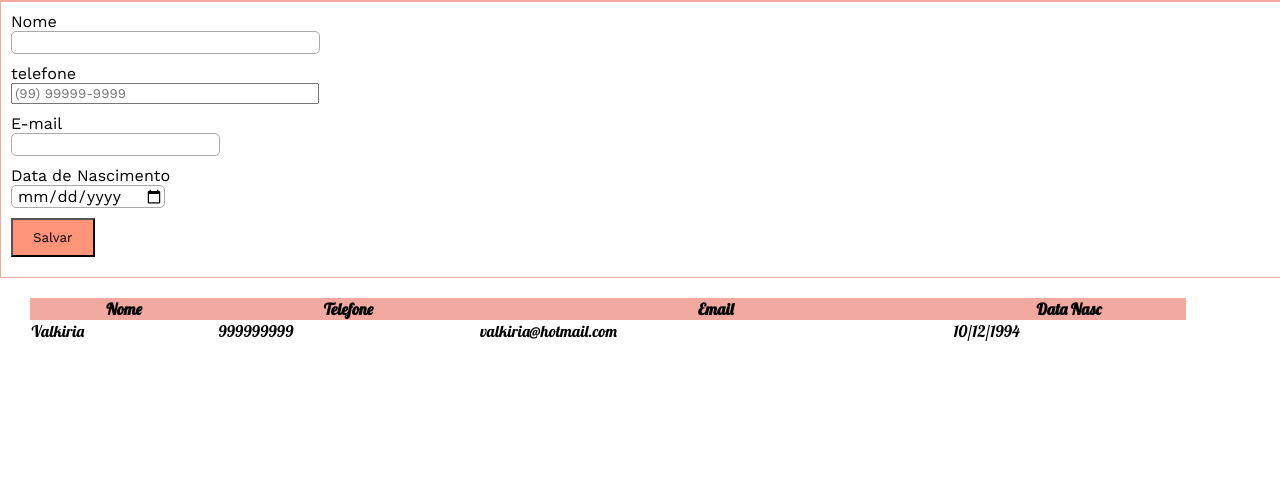
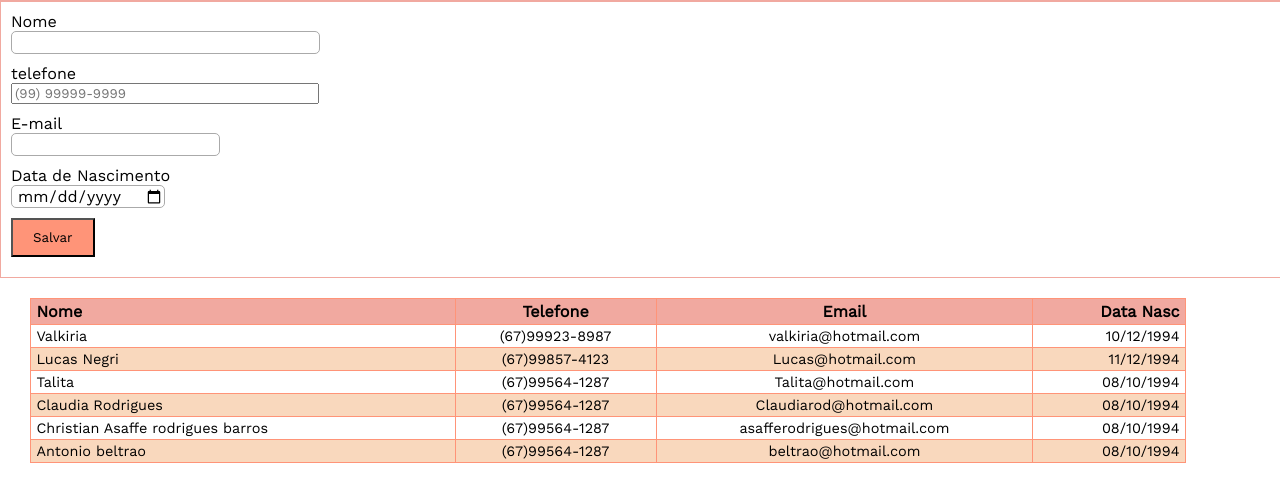
Before and after one commit to valkiriarodrigues/CPW2_2019_2, a plain HTML site: page AULA03/index.html in a window 1280 px wide. Shown: the part 99-600 px from the top of the page. Drawn offline with nearby package versions, Linux system fonts and the light colour scheme.

Commit message:
continuação aula 3

```diff
--- a/AULA03/src/js/index.js
+++ b/AULA03/src/js/index.js
@@ -4,10 +4,41 @@
 var contatos = [
     {
         nome: 'Valkiria',
-        telefone: '999999999',
+        telefone: '(67)99923-8987',
         email:'valkiria@hotmail.com',
         dataNascimento:'10/12/1994'
+    },
+    {
+        nome: 'Lucas Negri',
+        telefone: '(67)99857-4123',
+        email:'Lucas@hotmail.com',
+        dataNascimento:'11/12/1994'
+    },
+    {
+        nome: 'Talita',
+        telefone: '(67)99564-1287',
+        email:'Talita@hotmail.com',
+        dataNascimento:'08/10/1994'
+    },
+    {
+        nome: 'Claudia Rodrigues',
+        telefone: '(67)99564-1287',
+        email:'Claudiarod@hotmail.com',
+        dataNascimento:'08/10/1994'
+    },
+    {
+        nome: 'Christian Asaffe rodrigues barros',
+        telefone: '(67)99564-1287',
+        email:'asafferodrigues@hotmail.com',
+        dataNascimento:'08/10/1994'
+    },
+    {
+        nome: 'Antonio beltrao',
+        telefone: '(67)99564-1287',
+        email:'beltrao@hotmail.com',
+        dataNascimento:'08/10/1994'
     }
+
 ];
 renderizarTabelaContatos();
 
--- a/AULA03/src/styles/_cores.scss
+++ b/AULA03/src/styles/_cores.scss
@@ -1,5 +1,5 @@
 /*no sass as variaveis iniciam com $*/
 $cor-header:#f1a9a0;
-$cor-sombras: #fff9de;
+$cor-sombras: #f8d2b2da;
 $cor-borda:#fff9de;
 $cor-botao-primario: #ff9478;
--- a/AULA03/src/styles/estilos.scss
+++ b/AULA03/src/styles/estilos.scss
@@ -89,9 +89,10 @@ body{
     table{
         border-collapse: collapse;
         //border: 1px solid black;
-        margin: auto;
+        margin: 0px auto 50px auto;
         width: 95%;
         font-family: $fonte-decorativa;
+
 
         thead{
 
@@ -100,5 +101,36 @@ body{
         }
 
 
+
+        tr{
+            &:hover{
+                td{
+                    background-color: #fdd0ab;
+                }
+            }
+            &:nth-child(even){ //adicionar cor nas linhas pares
+                background-color: $cor-sombras;
+            }
+            td{
+                font-size: 90%; //diminuir a letra do texto dentro da tabela
+            }
+            th, td{ //dentro do tr
+                text-align: center;
+                border: 1px solid $cor-botao-primario;
+                padding: 3px 0px;
+
+                &:first-child{ //regra especifica para a primeira coluna
+                    text-align: left;
+                    padding-left: 5px;
+                }
+
+                &:last-child{ //regra especifica para a ultima coluna
+                    text-align: right;
+                    padding-right: 5px;
+                }
+            }
+        }
+
+
     }
 }
```
Also changed, not shown: AULA03/src/styles/estilos.css, 1 other file.
